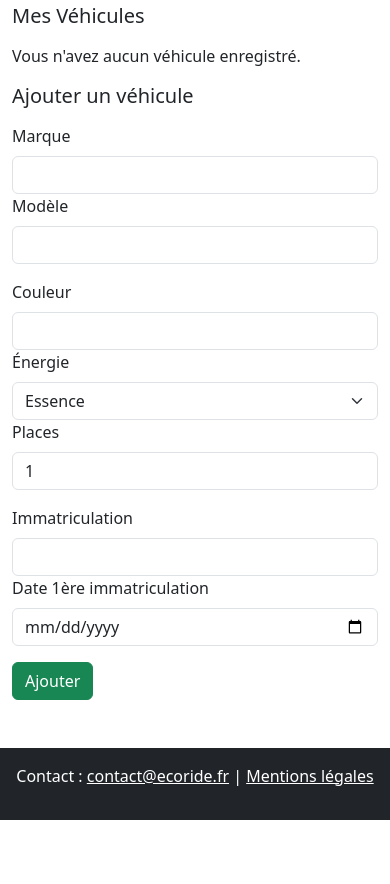
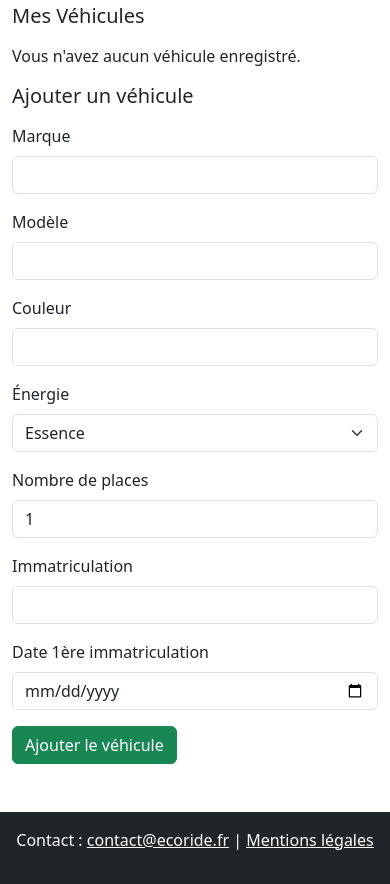
Before and after one commit to gdadzie/ECORIDE_APP, a PHP site: template src/View/utilisateurs/profil_utilisateur.php in a window 390 px wide, after a click on "Mes Véhicules". Shown: the part 342-1226 px from the top of the page. Before the commit the page ends 1162 px from the top, so only its background shows below. Run offline with PHP 8.4, Linux system fonts and the light colour scheme; the template is opened without the code that fills it, so the values that code supplies are empty.

```diff
--- a/src/View/utilisateurs/profil_utilisateur.php
+++ b/src/View/utilisateurs/profil_utilisateur.php
@@ -63,94 +63,104 @@
             <?php endif; ?>
 
             <h5 class="mb-3">Ajouter un véhicule</h5>
-            <form method="POST">
-                <div class="row mb-3">
-                    <div class="col-md-6">
-                        <label class="form-label">Marque</label>
+            <form method="POST" action="">
+                <div class="row">
+                    <div class="mb-3 col-md-6">
+                        <label for="nom_marque" class="form-label">Marque</label>
                         <input type="text" id="nom_marque" class="form-control" required>
-                        <input type="hidden" name="id_marque" id="id_marque">
+                        <input type="hidden" name="marque" id="id_marque">
                     </div>
-                    <div class="col-md-6">
-                        <label class="form-label">Modèle</label>
-                        <input type="text" name="modele" class="form-control" required>
+                    <div class="mb-3 col-md-6">
+                        <label for="modele" class="form-label">Modèle</label>
+                        <input type="text" name="modele" id="modele" class="form-control" required>
                     </div>
                 </div>
-
-                <div class="row mb-3">
-                    <div class="col-md-4">
-                        <label class="form-label">Couleur</label>
-                        <input type="text" name="couleur" class="form-control" required>
+                <div class="row">
+                    <div class="mb-3 col-md-4">
+                        <label for="couleur" class="form-label">Couleur</label>
+                        <input type="text" name="couleur" id="couleur" class="form-control" required>
                     </div>
-                    <div class="col-md-4">
-                        <label class="form-label">Énergie</label>
-                        <select name="energie" class="form-select" required>
-                            <?php foreach(['Essence','Diesel','GPL','Hybride','Electrique'] as $e): ?>
+                    <div class="mb-3 col-md-4">
+                        <label for="energie" class="form-label">Énergie</label>
+                        <select name="energie" id="energie" class="form-select" required>
+                            <?php $energies = ['Essence','Diesel','GPL','Hybride','Electrique']; ?>
+                            <?php foreach ($energies as $e): ?>
                                 <option value="<?= $e ?>"><?= $e ?></option>
                             <?php endforeach; ?>
                         </select>
                     </div>
-                    <div class="col-md-4">
-                        <label class="form-label">Places</label>
-                        <input type="number" name="nb_places" class="form-control" min="1" max="9" value="1" required>
+                    <div class="mb-3 col-md-4">
+                        <label for="nb_places" class="form-label">Nombre de places</label>
+                        <input type="number" name="nb_places" id="nb_places" class="form-control" min="1" max="9" value="1" required>
                     </div>
                 </div>
-
-                <div class="row mb-3">
-                    <div class="col-md-6">
-                        <label class="form-label">Immatriculation</label>
-                        <input type="text" name="immatriculation" class="form-control" required>
+                <div class="row">
+                    <div class="mb-3 col-md-6">
+                        <label for="immatriculation" class="form-label">Immatriculation</label>
+                        <input type="text" name="immatriculation" id="immatriculation" class="form-control" required>
                     </div>
-                    <div class="col-md-6">
-                        <label class="form-label">Date 1ère immatriculation</label>
-                        <input type="date" name="date_premiere" class="form-control" required>
+                    <div class="mb-3 col-md-6">
+                        <label for="date_premiere" class="form-label">Date 1ère immatriculation</label>
+                        <input type="date" name="date_premiere" id="date_premiere" class="form-control" required>
                     </div>
                 </div>
-
-                <button type="submit" name="add_vehicule" class="btn btn-success">Ajouter</button>
+                <button type="submit" name="add_vehicule" class="btn btn-success">Ajouter le véhicule</button>
             </form>
         </div>
 
         <!-- COVOITURAGES -->
-        <div class="tab-pane fade" id="covoit">
+        <div class="tab-pane fade" id="covoit" role="tabpanel">
             <?php if (!empty($covoiturages)): ?>
                 <ul class="list-group">
                     <?php foreach ($covoiturages as $c): ?>
                         <li class="list-group-item">
-                            <?= htmlspecialchars($c['ville_depart']) ?> → <?= htmlspecialchars($c['ville_arrivee']) ?> le <?= htmlspecialchars($c['date_depart']) ?> à <?= htmlspecialchars($c['heure_depart']) ?>
+                            <?= htmlspecialchars($c['ville_depart']) ?> → <?= htmlspecialchars($c['ville_arrivee']) ?>
+                            le <?= htmlspecialchars($c['date_depart']) ?> à <?= htmlspecialchars($c['heure_depart']) ?>
+                            (<?= htmlspecialchars($c['nb_places']) ?> places)
                         </li>
                     <?php endforeach; ?>
                 </ul>
             <?php else: ?>
-                <p>Aucun covoiturage.</p>
+                <p>Vous n'avez créé aucun covoiturage pour le moment.</p>
             <?php endif; ?>
         </div>
 
-        <!-- MOT DE PASSE -->
-        <div class="tab-pane fade" id="password">
-            <form method="POST">
-                <input type="password" name="mdp_current" class="form-control mb-2" placeholder="Mot de passe actuel" required>
-                <input type="password" name="mdp_new" class="form-control mb-2" placeholder="Nouveau mot de passe" required>
-                <input type="password" name="mdp_confirm" class="form-control mb-2" placeholder="Confirmer mot de passe" required>
-                <button type="submit" name="update_password" class="btn btn-primary">Changer</button>
+        <!-- CHANGER MOT DE PASSE -->
+        <div class="tab-pane fade" id="password" role="tabpanel">
+            <form method="POST" action="">
+                <div class="mb-3">
+                    <label for="mdp_current" class="form-label">Mot de passe actuel</label>
+                    <input type="password" name="mdp_current" id="mdp_current" class="form-control" required>
+                </div>
+                <div class="mb-3">
+                    <label for="mdp_new" class="form-label">Nouveau mot de passe</label>
+                    <input type="password" name="mdp_new" id="mdp_new" class="form-control" required>
+                </div>
+                <div class="mb-3">
+                    <label for="mdp_confirm" class="form-label">Confirmer nouveau mot de passe</label>
+                    <input type="password" name="mdp_confirm" id="mdp_confirm" class="form-control" required>
+                </div>
+                <button type="submit" name="update_password" class="btn btn-primary">Changer le mot de passe</button>
             </form>
         </div>
     </div>
 </div>
 
-<!-- jQuery + jQuery UI pour autocomplétion -->
+<!-- jQuery & jQuery UI pour l'autocomplétion -->
 <script src="https://code.jquery.com/jquery-3.6.0.min.js"></script>
 <script src="https://code.jquery.com/ui/1.13.2/jquery-ui.min.js"></script>
 <link rel="stylesheet" href="https://code.jquery.com/ui/1.13.2/themes/base/jquery-ui.css">
 
 <script>
-    var marques = <?= json_encode(array_map(fn($m)=>['label'=>$m['nom_marque'],'id'=>$m['id_marque']], $marques)) ?>;
     $(function() {
+        var marques = <?= json_encode($marquesJS ?? []) ?>;
+
         $('#nom_marque').autocomplete({
             source: marques,
             minLength: 1,
             select: function(event, ui) {
-                $('#nom_marque').val(ui.item.label);
-                $('#id_marque').val(ui.item.id);
+                $('#nom_marque').val(ui.item.value);
+                $('#id_marque').val(ui.item.id_marque);
                 return false;
             }
         });
```
Also changed, not shown: other parts of src/View/utilisateurs/profil_utilisateur.php (+15 -15 lines).
